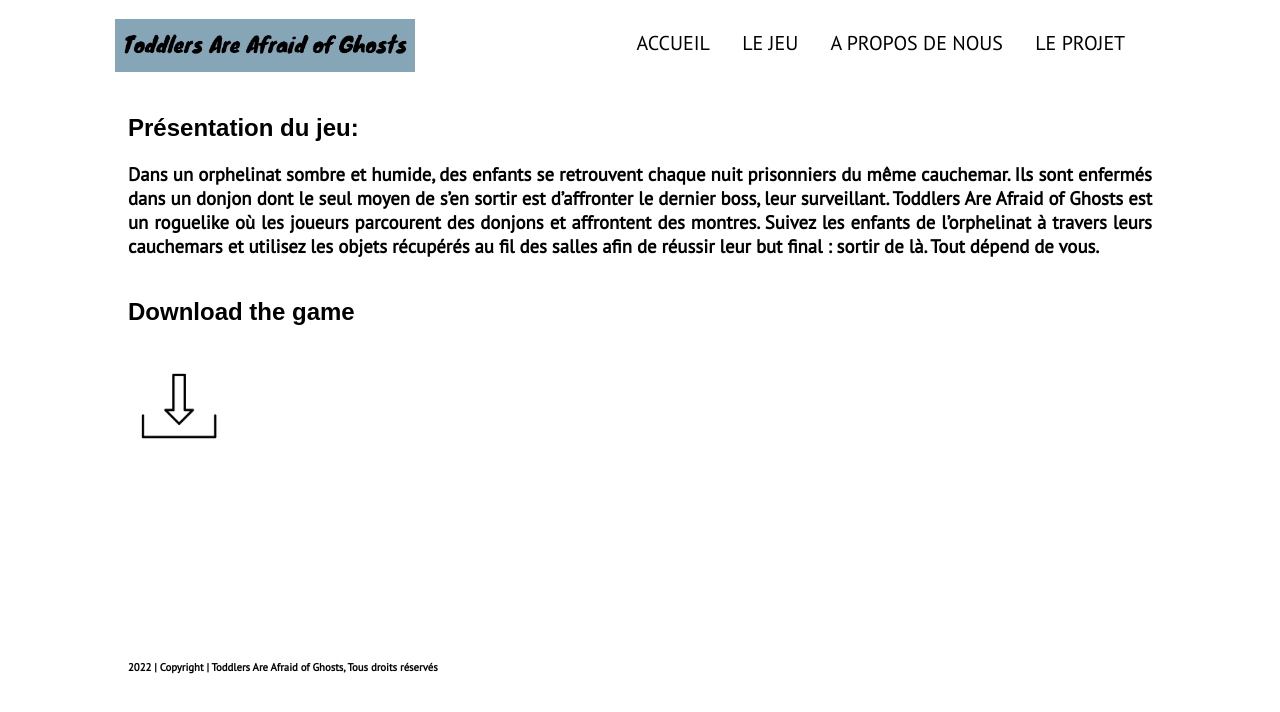
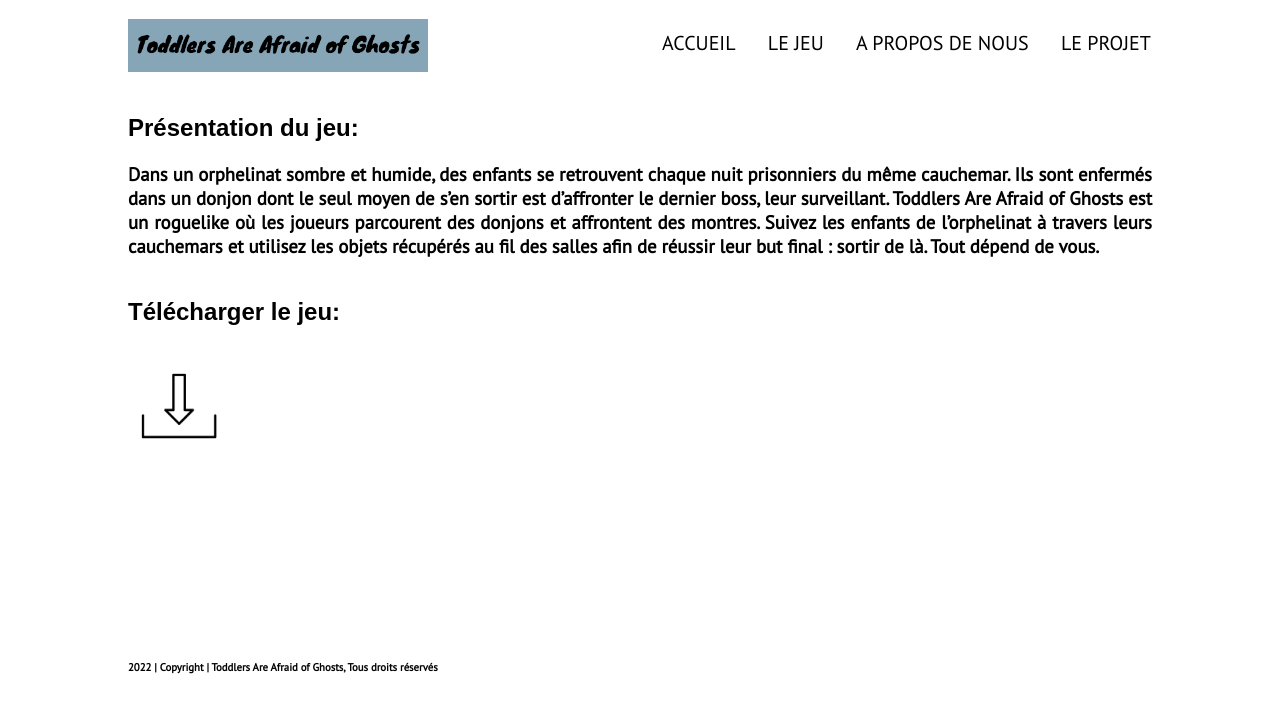
Before and after one commit to Toddlers-Are-Afraid-of-Ghosts/TAAG-Website, a plain HTML site: page jeu.html in a window 1280 px wide. Drawn offline with Linux system fonts and the light colour scheme.

Commit message:
alignement du design, modification d'un titre

```diff
--- a/jeu.html
+++ b/jeu.html
@@ -37,7 +37,7 @@
 
                 </h3>
                 <br><br>
-                 <h2>Download the game</h2>
+                 <h2>Télécharger le jeu:</h2>
                  <br>
                  <a href=""><img src="—Pngtree—download arrow vector icon white_5249045.png"/></a>
                  <br><br><br><br><br>
--- a/web site.css
+++ b/web site.css
@@ -21,8 +21,8 @@ nav{
     display: flex;
     padding: 1% 6%;
     justify-content: space-between;
-    margin-left: 3%;
-    margin-right: 5%;
+    margin-left: 4%;
+    margin-right: 3%;
     align-items: center;
 }
 
@@ -71,7 +71,7 @@ nav img{
     text-align:justify;
 }
 .body{
-    background-color: rgb(216, 216, 216);
+    background-color: rgb(240, 240, 240);
 }
 
 /*police des titres*/
```
